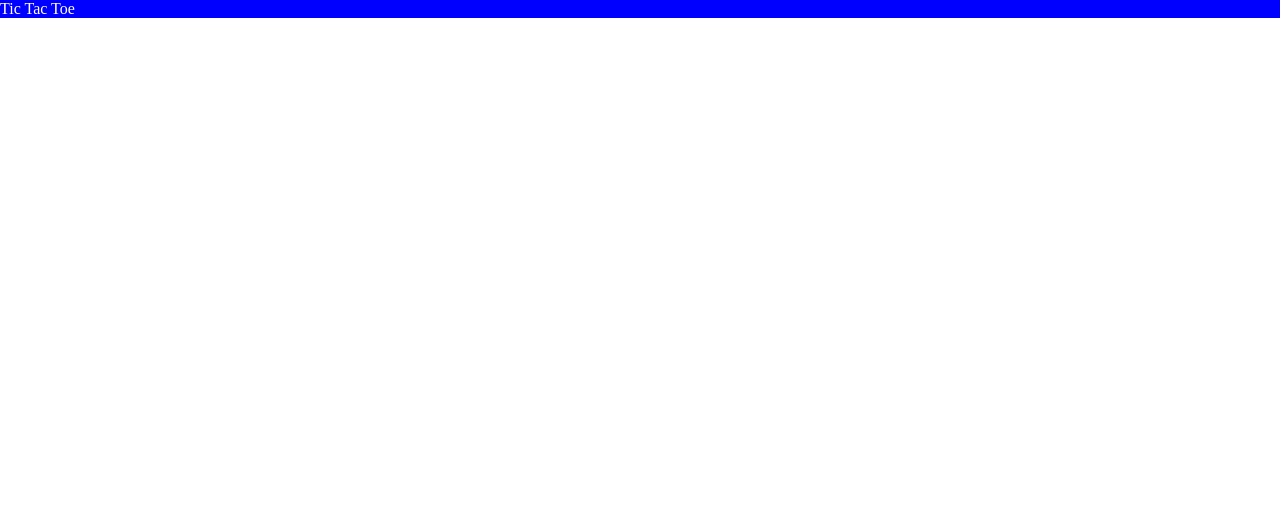
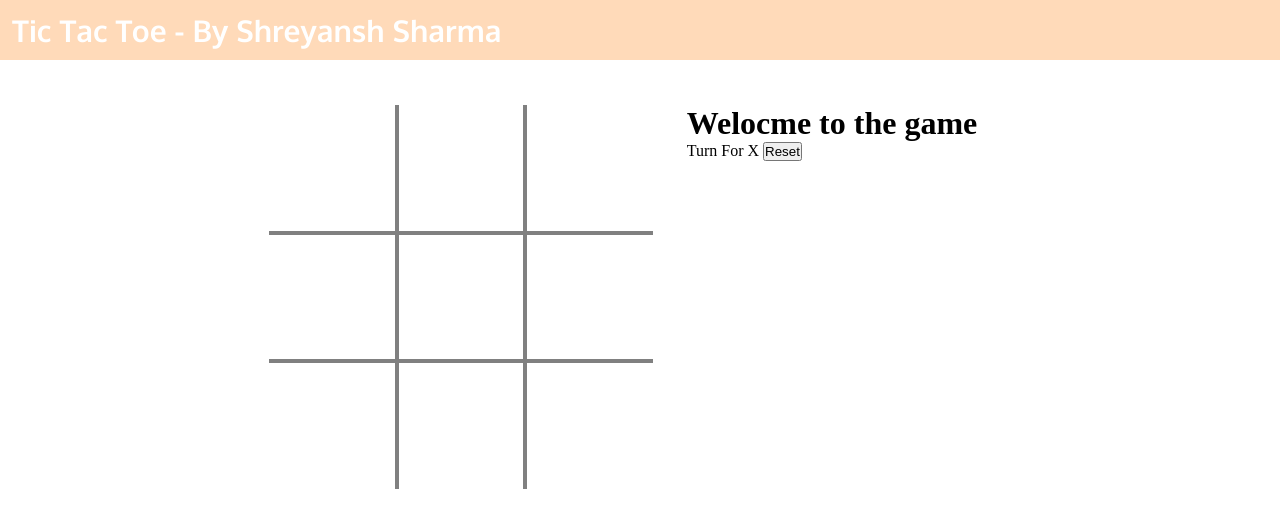
Before and after one commit to shreyansh-sharma-cs/Tic-Tac-Toe, a plain HTML site: page index.html in a window 1280 px wide. Drawn offline with Linux system fonts and the light colour scheme.

Commit message:
Intermediate Phase

```diff
--- a/index.html
+++ b/index.html
@@ -9,9 +9,33 @@
 <body>
     <nav>
         <ul>
-            <li>Tic Tac Toe </li>
+            <li>Tic Tac Toe - By Shreyansh Sharma</li>
         </ul>
     </nav>
+
+    <div class="gamecontainer">
+        <div class="container">
+            <div class="box bt-0 bl-0"><span class="boxtext"></span></div>
+            <div class="box bt-0"><span class="boxtext"></span></div>
+            <div class="box bt-0 br-0"><span class="boxtext"></span></div>
+            <div class="box bl-0"><span class="boxtext"></span></div>
+            <div class="box"><span class="boxtext"></span></div>
+            <div class="box br-0"><span class="boxtext"></span></div>
+            <div class="box bl-0 bb-0"><span class="boxtext"></span></div>
+            <div class="box bb-0"><span class="boxtext"></span></div>
+            <div class="box br-0 bb-0"><span class="boxtext"></span></div>
+        </div>
+        <div class="gameinfo">
+            <h1>Welocme to the game</h1>
+            <div>
+                <span class="info">Turn For X </span>
+            <button id="reset">Reset</button>
+        </div>
+        <div class="imgbox">
+            <img src="Untitled design (1).gif" width="200px" alt="">
+        </div>
+    </div>
+    </div>
     <script src="script.js"></script>
 </body>
 </html>
--- a/script.js
+++ b/script.js
@@ -0,0 +1 @@
+console.log("Welcome to my game")
--- a/style.css
+++ b/style.css
@@ -1,14 +1,69 @@
+@import url('https://fonts.googleapis.com/css2?family=Oxygen:wght@700&display=swap');
 *{
     margin: 0;
     padding: 0;
 }
 nav{
-    background-color: blue;
+    background-color: peachpuff;
     color: white;
-
+    height: 60px;
+    font-size: 30px;
+    display: flex;
+    align-items: center;
+    padding: 0 12px;
+    font-family: 'Oxygen', sans-serif;
 }
 nav ul{
     list-style-type:None;
+}
+.gamecontainer{
+
+    /* background: pink; */
+    display: flex;
+    justify-content: center;
+    margin-top: 45px;
 
 }
+
+.container{
+
+    display: grid;
+    grid-template-rows: repeat(3, 10vw);
+    grid-template-columns: repeat(3, 10vw);
+    font-family: 'Oxygen', sans-serif;
 }
+
+.box{
+    border: 2px solid grey;
+    font-size: 8vw;
+    cursor: pointer;
+    display: flex;
+    justify-content: center;
+    align-items: center;
+}
+
+.box:hover{
+
+    background-color: rgb(245, 236, 221) ;
+
+}
+.gameinfo{
+    padding: 0 34px;
+}
+
+.imgbox img{
+    display: none;
+}
+
+.br-0{
+    border-right: 0;
+}
+.bl-0{
+    border-left: 0;
+}
+.bt-0{
+    border-top: 0;
+}
+.bb-0{
+    border-bottom: 0;
+}
```
